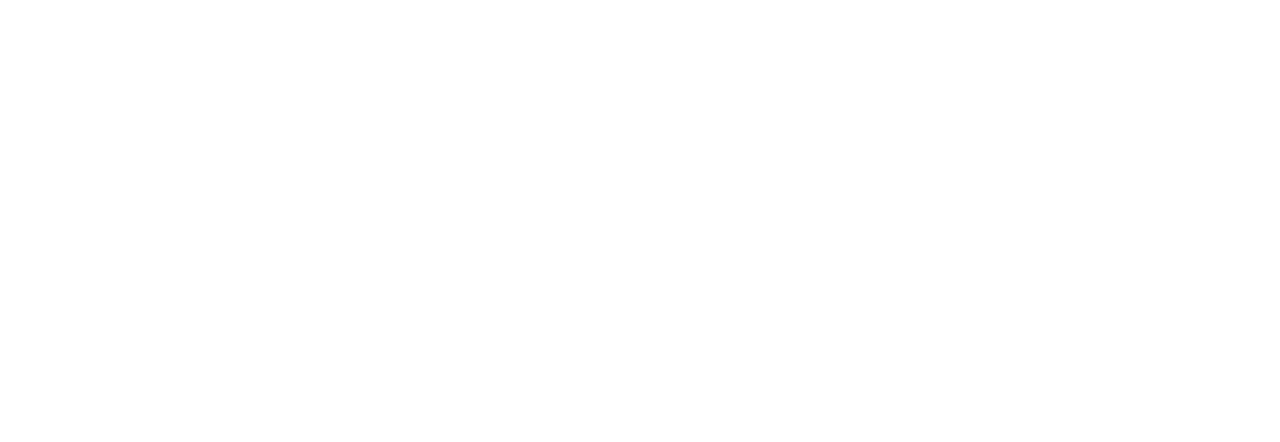
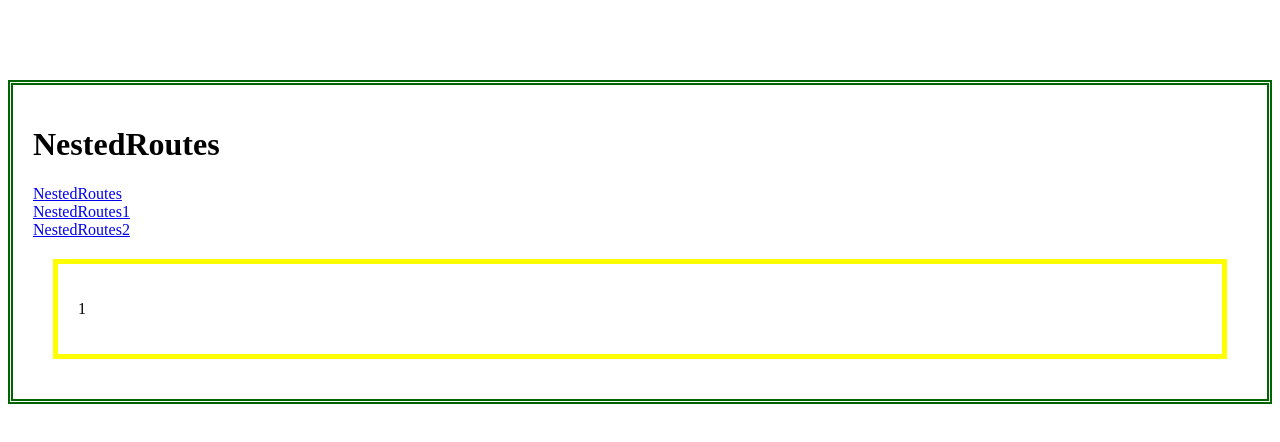
Before and after one commit to yuayuz/vue-learning, a Vue app in the folder vue-router/: page /NestedRoutes/NestedRoutes1 in a window 1280 px wide. Before the commit this address had no page. Shown: the top 442 px of the page. Built offline with nearby package versions, Linux system fonts and the light colour scheme.

Commit message:
add `NestedRoutes`

```diff
--- a/vue-router/src/router/index.ts
+++ b/vue-router/src/router/index.ts
@@ -4,6 +4,9 @@ import GettingStarted from '@/views/Essentials/GettingStarted.vue'
 import DynamicRouteMatchingWithParams from '@/views/Essentials/DynamicRouteMatchingWithParams.vue'
 import RoutesMatchingSyntax from '@/views/Essentials/RoutesMatchingSyntax.vue'
 import RoutesMatchingSyntax1 from '@/views/Essentials/RoutesMatchingSyntax1.vue'
+import NestedRoutes from '@/views/Essentials/NestedRoutes.vue'
+import NestedRoutes1 from '@/views/Essentials/NestedRoutes1.vue'
+import NestedRoutes2 from '@/views/Essentials/NestedRoutes2.vue'
 
 const router = createRouter({
   history: createWebHistory(import.meta.env.BASE_URL),
@@ -32,6 +35,23 @@ const router = createRouter({
       path: '/RoutesMatchingSyntax/:rs',
       name: 'RoutesMatchingSyntax',
       component: RoutesMatchingSyntax1
+    },
+    {
+      path: '/NestedRoutes',
+      name: 'NestedRoutes',
+      component: NestedRoutes,
+      children: [
+        {
+          path: 'NestedRoutes1',
+          name: 'NestedRoutes1',
+          component: NestedRoutes1
+        },
+        {
+          path: 'NestedRoutes2',
+          name: 'NestedRoutes2',
+          component: NestedRoutes2
+        }
+      ]
     }
   ]
 })
--- /dev/null
+++ b/vue-router/src/views/Essentials/NestedRoutes.vue
@@ -0,0 +1,20 @@
+<script setup lang="ts"></script>
+
+<template>
+  <div class="nR">
+    <h1>NestedRoutes</h1>
+    <router-link to="/NestedRoutes">NestedRoutes</router-link>
+    <br />
+    <router-link to="/NestedRoutes/NestedRoutes1">NestedRoutes1</router-link>
+    <br />
+    <router-link to="/NestedRoutes/NestedRoutes2">NestedRoutes2</router-link>
+    <router-view></router-view>
+  </div>
+</template>
+
+<style scoped>
+.nR {
+  border: darkgreen double 5px;
+  padding: 20px;
+}
+</style>
--- /dev/null
+++ b/vue-router/src/views/Essentials/NestedRoutes1.vue
@@ -0,0 +1,15 @@
+<script setup lang="ts"></script>
+
+<template>
+  <div class="nR1">
+    <p>1</p>
+  </div>
+</template>
+
+<style scoped>
+.nR1 {
+  border: yellow solid 5px;
+  margin: 20px;
+  padding: 20px;
+}
+</style>
--- /dev/null
+++ b/vue-router/src/views/Essentials/NestedRoutes2.vue
@@ -0,0 +1,15 @@
+<script setup lang="ts"></script>
+
+<template>
+  <div class="nR2">
+    <p>2</p>
+  </div>
+</template>
+
+<style scoped>
+.nR2 {
+  border: yellow solid 5px;
+  margin: 20px;
+  padding: 20px;
+}
+</style>
--- a/vue-router/src/views/Home.vue
+++ b/vue-router/src/views/Home.vue
@@ -1,6 +1,6 @@
 <script setup lang="ts">
 import router from '@/router'
-import { ref } from 'vue'
+import { h, ref } from 'vue'
 
 const handleRouter = function (page: string) {
   router.push({ name: page })
@@ -32,6 +32,7 @@ const n = ref(0)
   <button @click="router.push({ name: 'RoutesMatchingSyntax', params: { rs: r } })">
     RoutesMatchingSyntax
   </button>
+  <button @click="handleRouter('NestedRoutes')">NestedRoutes</button>
 </template>
 
 <style scoped></style>
```
